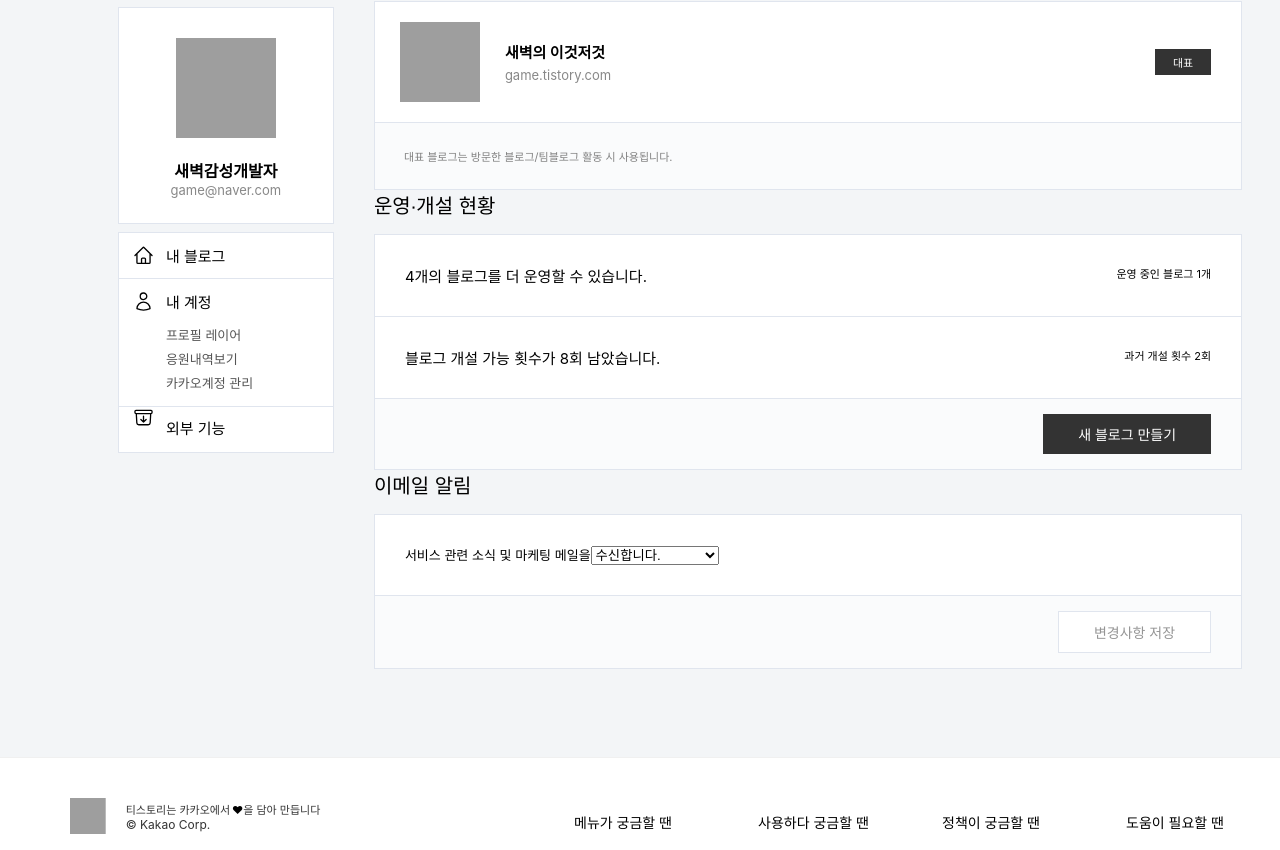
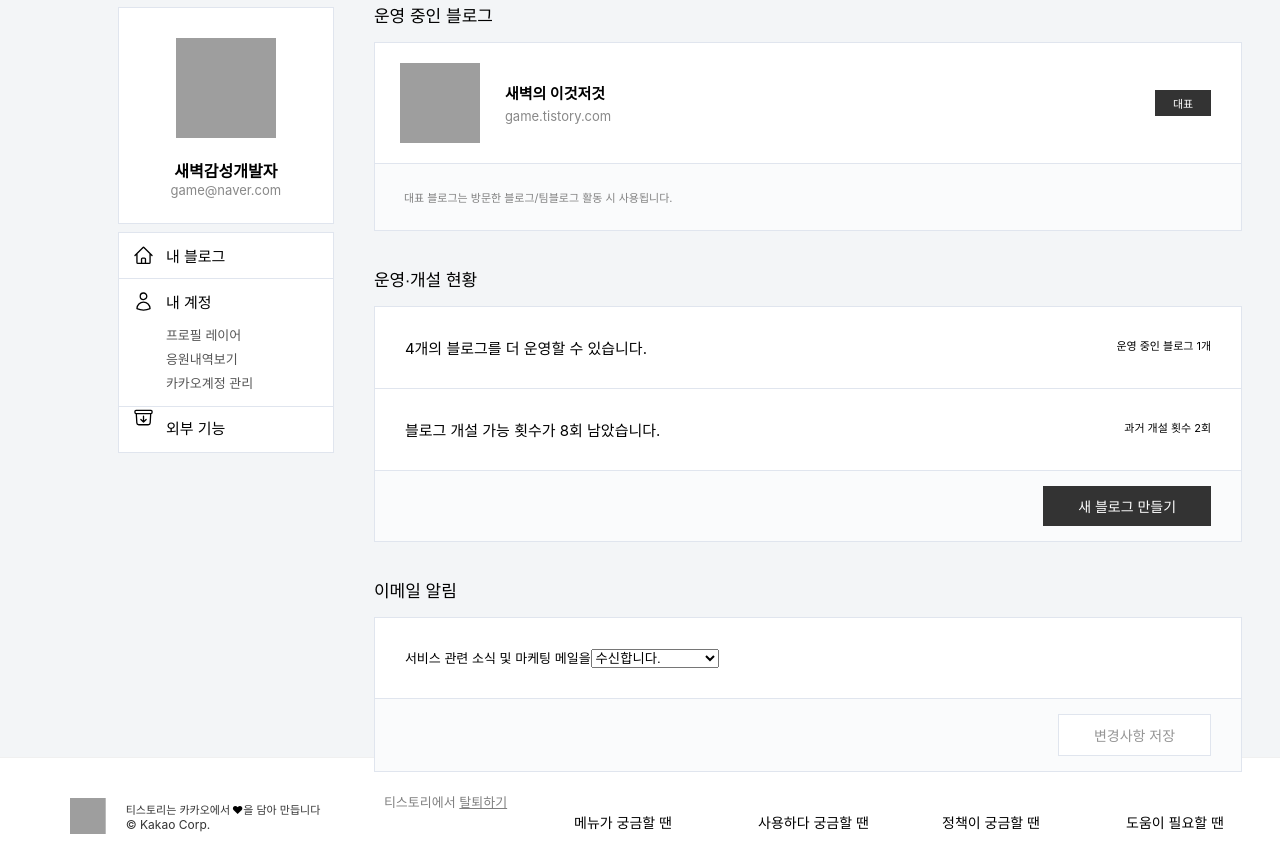
Before and after one commit to newfly101/ReactRangers, a React (Create React App) app: page /admin in a window 1280 px wide. Shown: the part 163-1013 px from the top of the page. Built offline with nearby package versions, Linux system fonts and the light colour scheme; grey boxes are pictures that could not be loaded; a web font is replaced by a local one.

Commit message:
admin 티스토리에서 탈퇴하기 생성

```diff
--- a/src/component/admin/Admin.js
+++ b/src/component/admin/Admin.js
@@ -113,11 +113,12 @@ const Admin = () => {
               />
             </div>
             <div className={classes.AdminBlock8}>
-              <button className={classes.button}>
-                변경사항 저장
-              </button>
+              <button className={classes.button}>변경사항 저장</button>
             </div>
           </div>
+        </div>
+        <div className={classes.AdminWithdraw}>{"티스토리에서 "}
+          <a href="">탈퇴하기</a>
         </div>
       </div>
     </div>
--- a/src/component/admin/Admin.module.css
+++ b/src/component/admin/Admin.module.css
@@ -116,6 +116,7 @@
 }
 
 #AdminRight {
+  margin-top: 20px;
   float: right;
   margin-left: 40px;
   height: 100vh;
@@ -131,8 +132,9 @@
 }
 
 .AdminFont {
+  margin-top: 35px;
   margin-bottom: 15px;
-  font-size: 20px;
+  font-size: 17px;
   font-weight: normal;
 }
 
@@ -239,3 +241,15 @@
   padding: 10px 35px;
   border: 1px solid #e0e5ee;
 }
+
+.AdminWithdraw{
+  margin-top: 20px;
+  margin-left: 10px;
+  font-size: 13px;
+  color:gray;
+}
+
+.AdminWithdraw a{
+  color:gray;
+  text-decoration: underline;
+}
```
